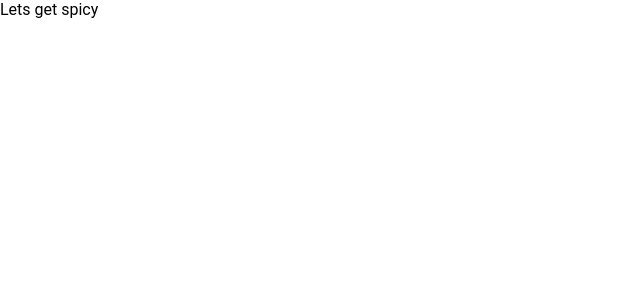
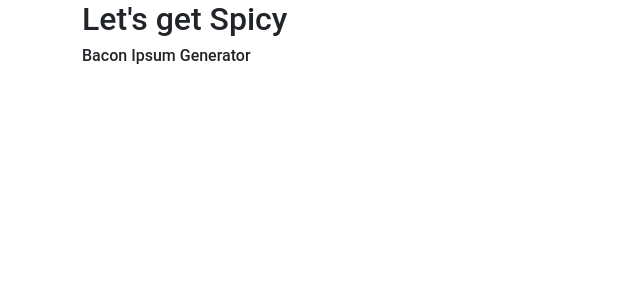
Before and after one commit to ArleyRicoB/lets-get-spicy, a React (Create React App) app: page / in a window 1280 px wide. Shown: the top 300 px of the page, without its empty margins (0-640 px from the left). Built offline with nearby package versions, Linux system fonts and the light colour scheme.

Commit message:
Add main routes and install required packages

```diff
--- a/package.json
+++ b/package.json
@@ -6,9 +6,11 @@
     "@testing-library/jest-dom": "^5.12.0",
     "@testing-library/react": "^11.2.6",
     "@testing-library/user-event": "^12.8.3",
+    "bootstrap": "^5.0.0",
     "node-sass": "^6.0.0",
     "react": "^17.0.2",
     "react-dom": "^17.0.2",
+    "react-router-dom": "^5.2.0",
     "react-scripts": "4.0.3"
   },
   "scripts": {
--- a/src/App.js
+++ b/src/App.js
@@ -1,8 +1,16 @@
+import React from 'react';
+import { BrowserRouter as Router, Switch, Route } from 'react-router-dom';
+import Home from './containers/Home';
+import Error from './containers/Error';
+
 const App = () => {
   return (
-    <div className="App">
-      Lets get spicy
-    </div>
+    <Router>
+      <Switch>
+        <Route exact path="/" component={Home} />
+        <Route component={() => <Error />} />
+      </Switch>
+    </Router>
   );
 }
 
--- /dev/null
+++ b/src/containers/Error.js
@@ -0,0 +1,11 @@
+import React from 'react'
+
+const Error = () => {
+	return (
+		<div className="container">
+			<h2>Page not found</h2>
+		</div>
+	)
+}
+
+export default Error;
--- /dev/null
+++ b/src/containers/Home.js
@@ -0,0 +1,12 @@
+import React from 'react'
+
+const Home = () => {
+	return (
+		<div className="container">
+			<h2>Let's get Spicy</h2>
+			<h6>Bacon Ipsum Generator</h6>
+		</div>
+	);
+}
+
+export default Home;
--- a/src/index.js
+++ b/src/index.js
@@ -1,6 +1,6 @@
 import React from 'react';
 import ReactDOM from 'react-dom';
-import './index.scss';
+import './styles/index.scss';
 import App from './App';
 
 ReactDOM.render(
--- a/src/index.scss
+++ b/src/styles/index.scss
@@ -1,3 +1,5 @@
+@import "../../node_modules/bootstrap/scss/bootstrap";
+
 body {
   margin: 0;
   font-family: 'Roboto', sans-serif;
```
Also changed, not shown: 1 other file (tests, documents, lock files or other folders).
